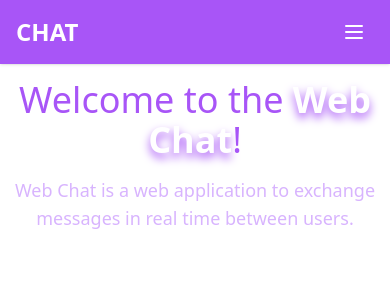
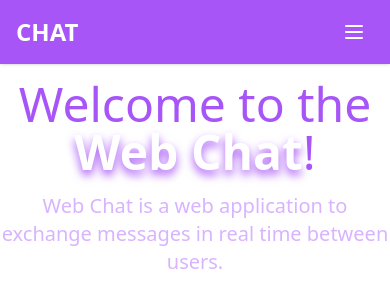
Before and after one commit to shunny2/web-chat, a React (Create React App) app: page / in a window 390 px wide. Shown: the top 308 px of the page. Built offline with nearby package versions, Linux system fonts and the light colour scheme; no server answers.

Commit message:
refactor: updating styles in the home page

```diff
--- a/src/pages/Home/index.tsx
+++ b/src/pages/Home/index.tsx
@@ -1,9 +1,9 @@
 export const Home = () => {
     return (
         <div className="flex flex-col gap-4 items-center md:justify-center w-screen h-screen">
-            <h1 className="text-4xl md:text-5xl text-center text-purple-500">Welcome to the <strong className="text-white drop-shadow-[0_5px_5px_rgba(168,85,247,1)] shadow-purple-500">Web Chat</strong>!</h1>
+            <h1 className="text-5xl md:text-6xl text-center text-purple-500">Welcome to the <strong className="text-white drop-shadow-[0_5px_5px_rgba(168,85,247,1)] shadow-purple-500">Web Chat</strong>!</h1>
 
-            <span className="text-lg md:text-xl text-purple-300 text-center">
+            <span className="text-xl md:text-1xl text-purple-300 text-center">
                 Web Chat is a web application to exchange messages in real time between users.
             </span>
         </div>
```
